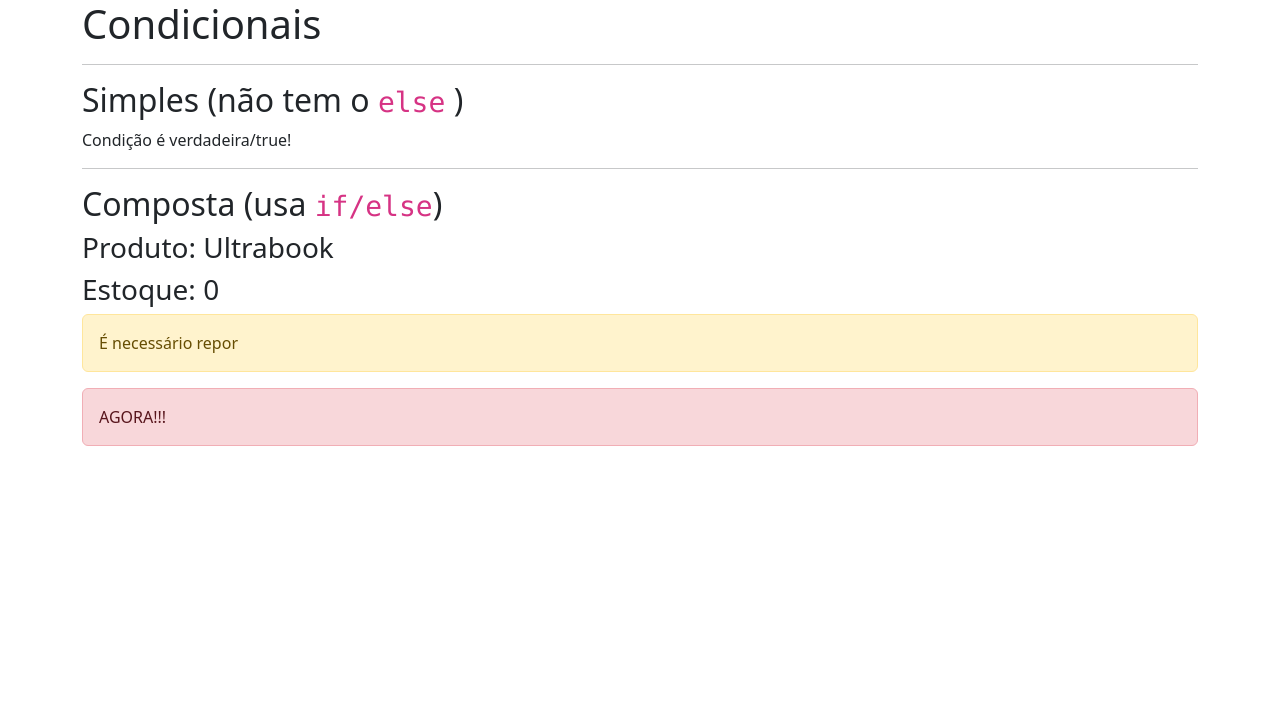
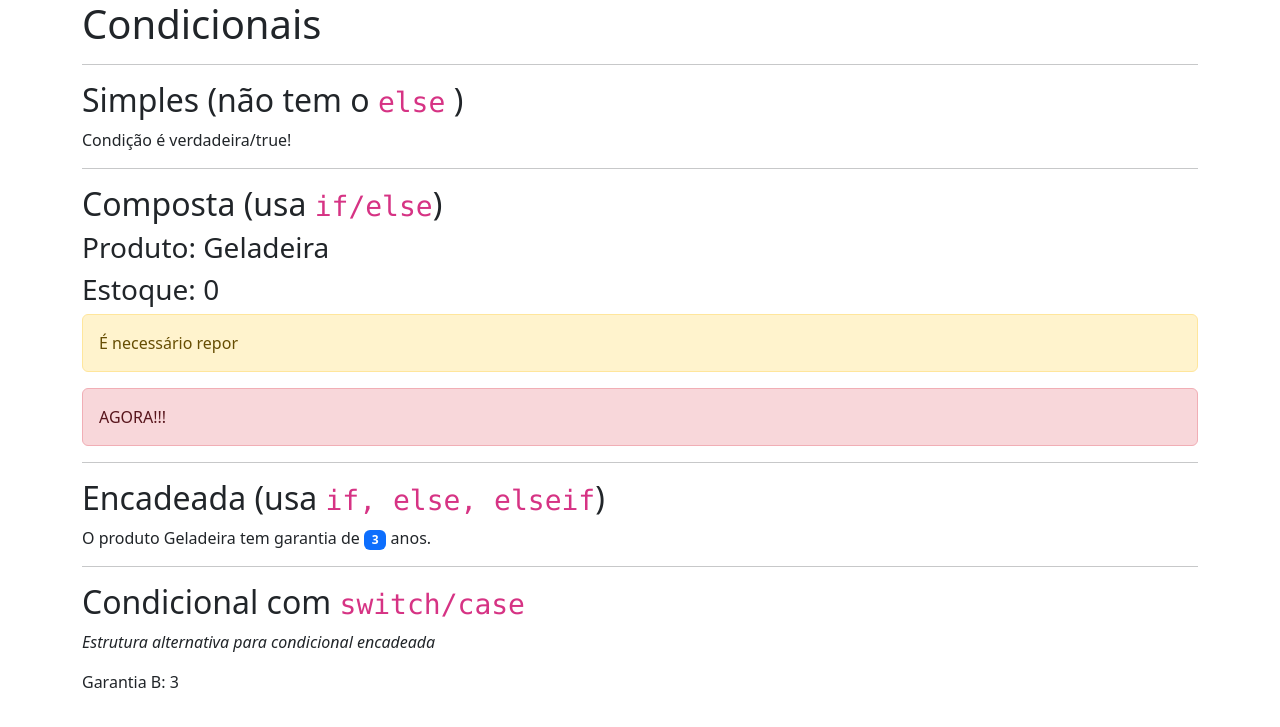
Before and after one commit to tiagoprogweb2024t1/aulas-php, a PHP site: page /04-condicionais.php in a window 1280 px wide. Shown: the top 727 px of the page. Run offline with PHP 8.4, Linux system fonts and the light colour scheme.

Commit message:
Encadeada e switch/case

```diff
--- a/04-condicionais.php
+++ b/04-condicionais.php
@@ -25,7 +25,7 @@ if($numero < 100){
     <h2>Composta (usa <code>if/else</code>)</h2>
 <?php
 /* Controle de Estoque */
-$produto = "Ultrabook";
+$produto = "Geladeira";
 $qtdEmEstoque = 0; // o que temos no momento
 $qtdCritica = 2; // mínimo necessário
 ?>
@@ -50,7 +50,44 @@ if( $qtdEmEstoque < $qtdCritica ){
     echo "<p class=\"alert alert-success\">Estoque normal</p>";
 }
 ?>
+    <hr>
 
+    <h2>Encadeada (usa <code>if, else, elseif</code>)</h2>
+<?php
+/* Verificando o produto e atribuindo diferentes
+garantias (em anos) */
+
+if($produto == "Ultrabook"){
+    $garantia = 5;
+} elseif($produto == "Geladeira"){
+    $garantia = 3;
+} elseif($produto == "TV"){
+    $garantia = 2;
+} else {
+    $garantia = 1;
+}
+?>
+<p>O produto <?=$produto?> tem garantia de
+    <span class="badge text-bg-primary">
+        <?=$garantia?>
+    </span>
+        ano<?php if($garantia > 1) echo "s" ?>.
+</p>
+
+    <hr>
+
+    <h2>Condicional com <code>switch/case</code></h2>
+    <p><i>Estrutura alternativa para condicional encadeada</i></p>
+
+<?php
+switch($produto){
+    case "Ultrabook": $garantiaB = 5; break;
+    case "Geladeira": $garantiaB = 3; break;
+    case "TV": $garantiaB = 2; break;
+    default: $garantiaB = 1; break;
+};
+?>
+<p>Garantia B: <?=$garantiaB?></p>
 
 </div>
 
```
